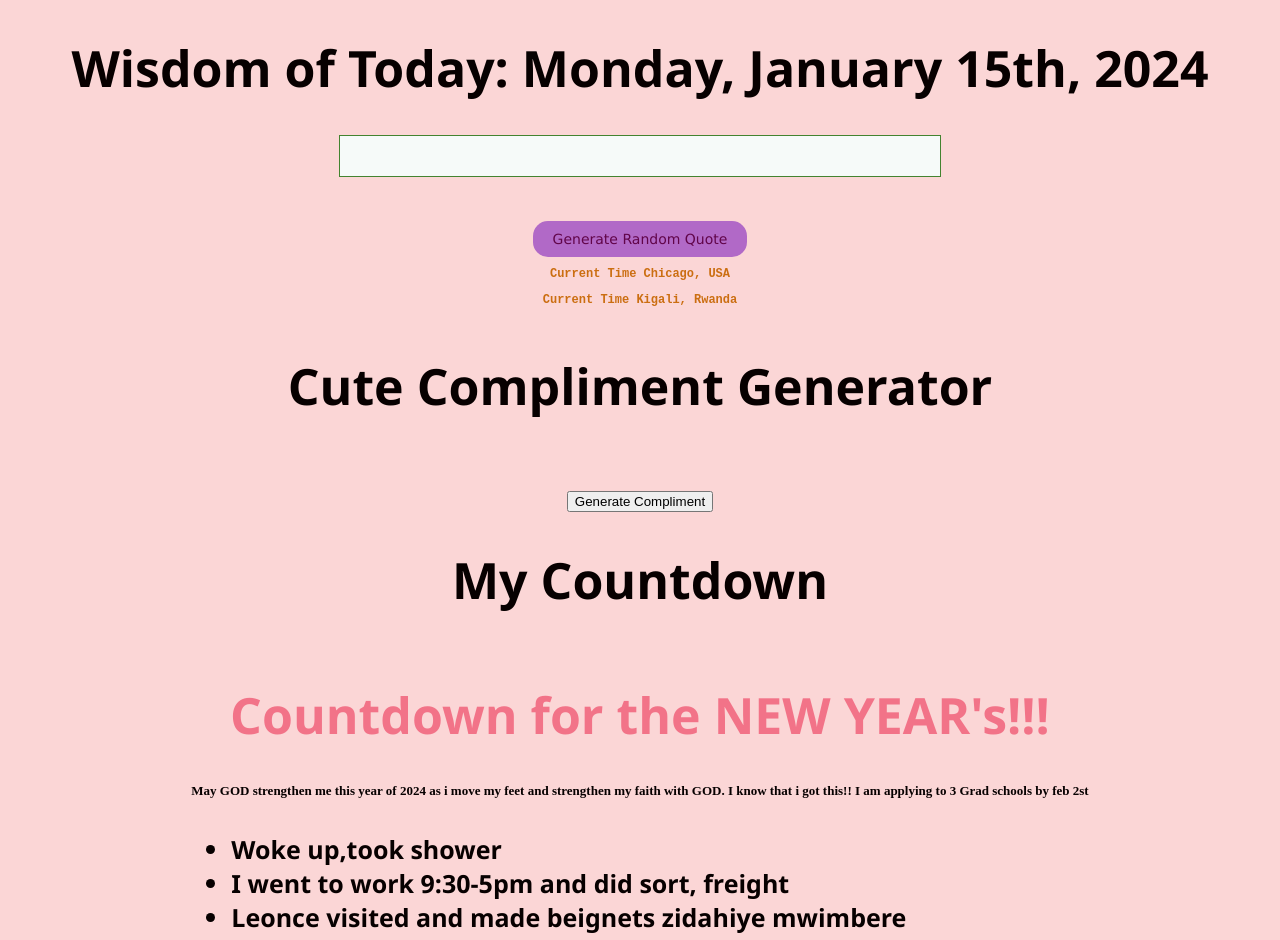
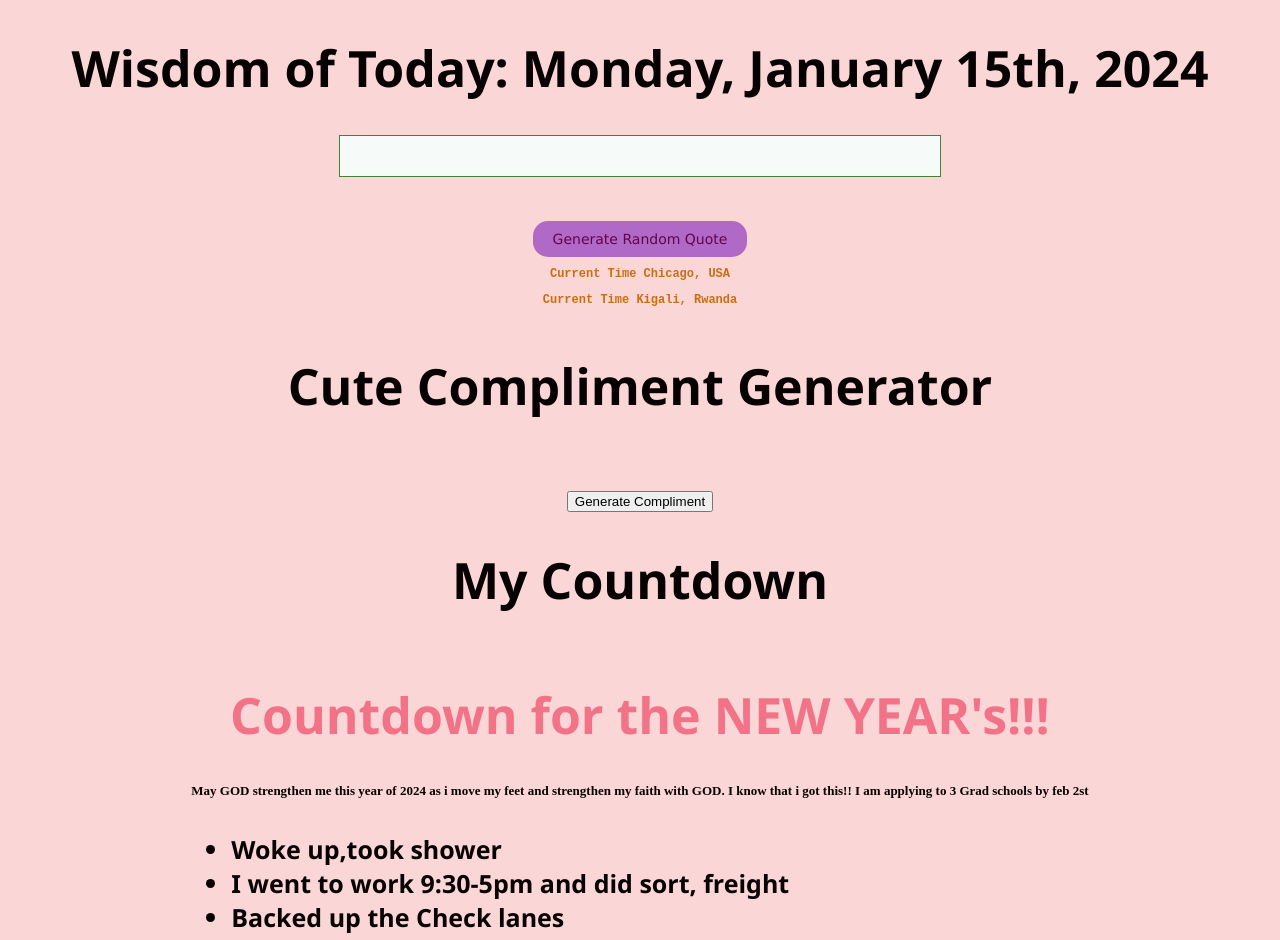
Before and after one commit to Lande21/RandomQuote, a React (Create React App) app: page / in a window 1280 px wide. Shown: the top 940 px of the page. Built offline with nearby package versions, Linux system fonts and the light colour scheme; no server answers.

Commit message:
daily commits

```diff
--- a/src/CountdownTimer.js
+++ b/src/CountdownTimer.js
@@ -48,7 +48,7 @@ const CountdownTimer = ({ targetDate }) => {
         <h4 className="daily">May GOD strengthen me this year of 2024 as i move my feet and strengthen my faith with GOD. I know that i got this!! I am applying to 3 Grad schools by feb 2st</h4>
         <h4><ul><li>Woke up,took shower</li>
         <li>I went to work 9:30-5pm and did sort, freight</li>
-        <li>Leonce visited and made beignets zidahiye mwimbere</li>
+        <li>Backed up the Check lanes</li>
         <li>We ate chicken, fries and ibishyimbo for dinner</li></ul>
         </h4>
         <p>{timeLeft.days} days</p>
```
